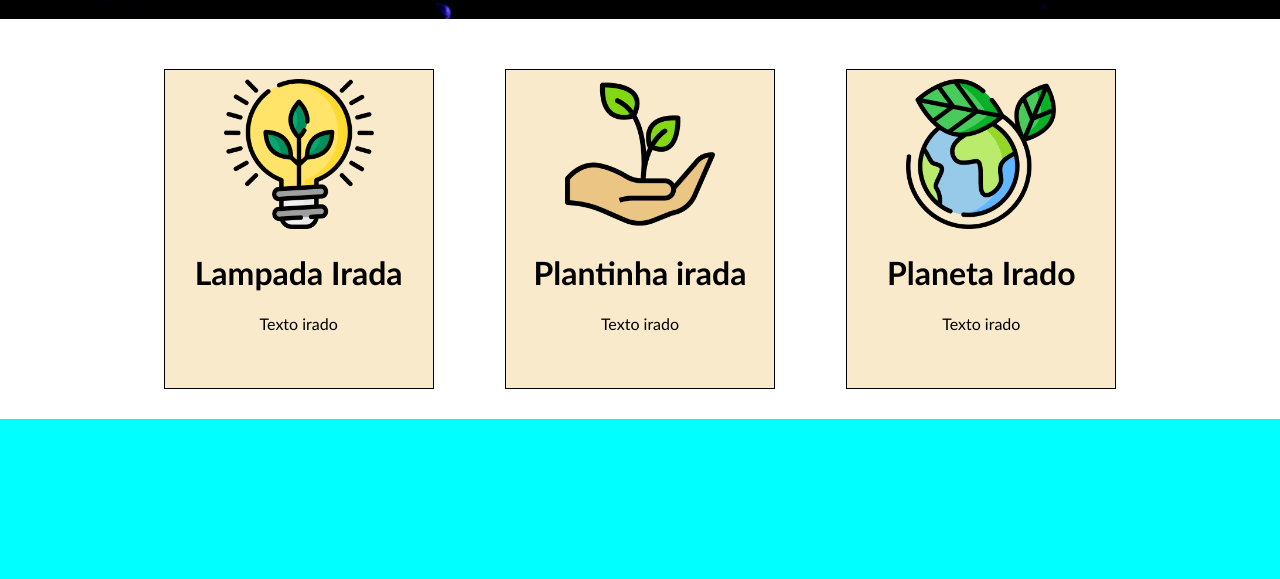
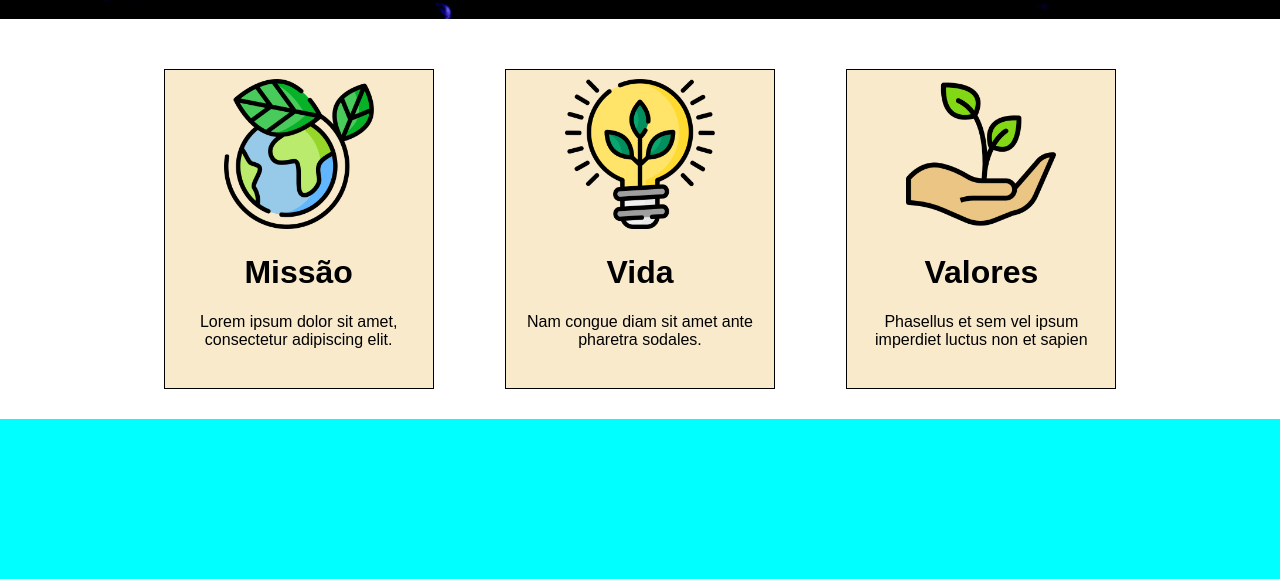
Before and after one commit to edu-correa/pi_16-03-2023, a plain HTML site: page index.html in a window 1280 px wide. Shown: the part 587-1166 px from the top of the page. Drawn offline with Linux system fonts and the light colour scheme.

Commit message:
Alterei os textos

```diff
--- a/css/index.css
+++ b/css/index.css
@@ -1,7 +1,9 @@
+*{
+    font-family: arial;
+}
 body{
     padding: 0;
     margin: 0;
-    font-family: calibri;
 }
 nav{
     top: 100%;
--- a/index.html
+++ b/index.html
@@ -32,19 +32,19 @@
     <div id="cards">
         <div class="container">
         <div id="card">
-            <img src="imgs/lightbulb_color.png" alt="imagemPog">
-            <h1>Lampada Irada</h1>
-            <p>Texto irado</p>
+            <img src="imgs/planet-earth_color.png" alt="imagemPog">
+            <h1>Missão</h1>
+            <p>Lorem ipsum dolor sit amet, consectetur adipiscing elit.</p>
         </div>
         <div id="card2">
-            <img src="imgs/growth_color.png" alt="imagemPog">
-            <h1>Plantinha irada</h1>
-            <p>Texto irado</p>
+            <img src="imgs/lightbulb_color.png" alt="imagemPog">
+            <h1>Vida</h1>
+            <p>Nam congue diam sit amet ante pharetra sodales.</p>
         </div>
         <div id="card">
-            <img src="imgs/planet-earth_color.png" alt="imagemPog">
-            <h1>Planeta Irado</h1>
-            <p>Texto irado</p>
+            <img src="imgs/growth_color.png" alt="imagemPog">
+            <h1>Valores</h1>
+            <p>Phasellus et sem vel ipsum imperdiet luctus non et sapien</p>
         </div>
         </div>
     </div>
```
